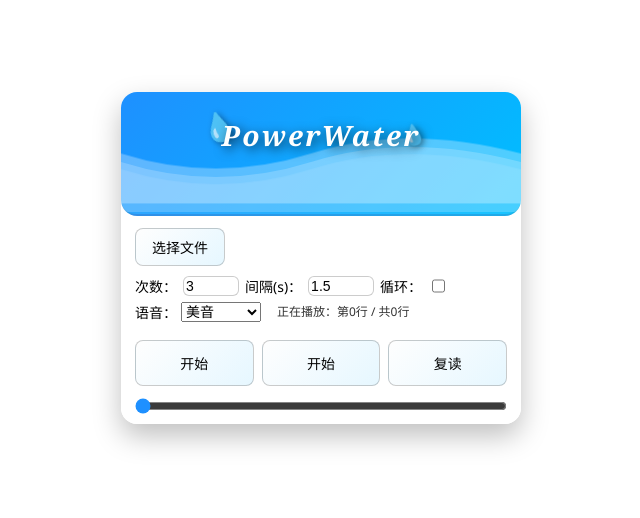
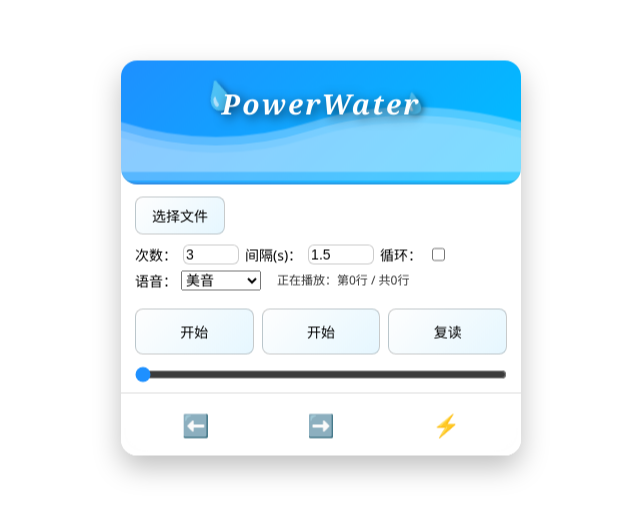
Before and after one commit to powerbinbin/powerreader, a plain HTML site: page index.html in a window 1280 px wide. Shown: the part 142-660 px from the top of the page, without its empty margins (319-959 px from the left). Drawn offline with Linux system fonts and the light colour scheme.

Commit message:
adding previous,next,speed

```diff
--- a/app.js
+++ b/app.js
@@ -222,6 +222,46 @@
 
     document.body.appendChild(panel);
 
+    const newBtnRow = document.createElement("div");
+    Object.assign(newBtnRow.style, {
+        display: "flex",
+        flexDirection: "row",
+        justifyContent: "space-around",
+        alignItems: "center",
+        padding: "10px 12px",
+        background: "rgba(255,255,255,0.85)",
+        borderTop: "1px solid #ddd",
+        backdropFilter: "blur(10px)"
+    });
+
+    function createIconButton(symbol, title, onClick) {
+        const btn = document.createElement("div");
+        btn.textContent = symbol;
+        btn.title = title;
+        Object.assign(btn.style, {
+            fontSize: "22px",
+            cursor: "pointer",
+            padding: "6px 12px",
+            borderRadius: "10px",
+            userSelect: "none",
+            transition: "0.25s",
+        });
+        btn.onmouseenter = () => (btn.style.background = "rgba(0,0,0,0.08)");
+        btn.onmouseleave = () => (btn.style.background = "transparent");
+        btn.onclick = onClick;
+        return btn;
+    }
+
+    const btnLeft  = createIconButton("⬅️", "Back", () => console.log("Left clicked"));
+    const btnRight = createIconButton("➡️", "Forward", () => console.log("Right clicked"));
+    const btnBoost = createIconButton("⚡", "Boost", () => console.log("Boost clicked"));
+
+    newBtnRow.appendChild(btnLeft);
+    newBtnRow.appendChild(btnRight);
+    newBtnRow.appendChild(btnBoost);
+
+    panel.appendChild(newBtnRow);
+
     // ====== 初始居中（像素定位） ======
     const rect = panel.getBoundingClientRect();
     panel.style.left = '50%';
--- a/index.html
+++ b/index.html
@@ -15,7 +15,7 @@
 </head>
 <body>
     <!-- 朗读器 UI 由 JS 自动生成 -->
-    <script src="app.obf.js"></script>
+    <script src="app.js"></script>
 
     <!-- 注册 Service Worker -->
     <script>
```
